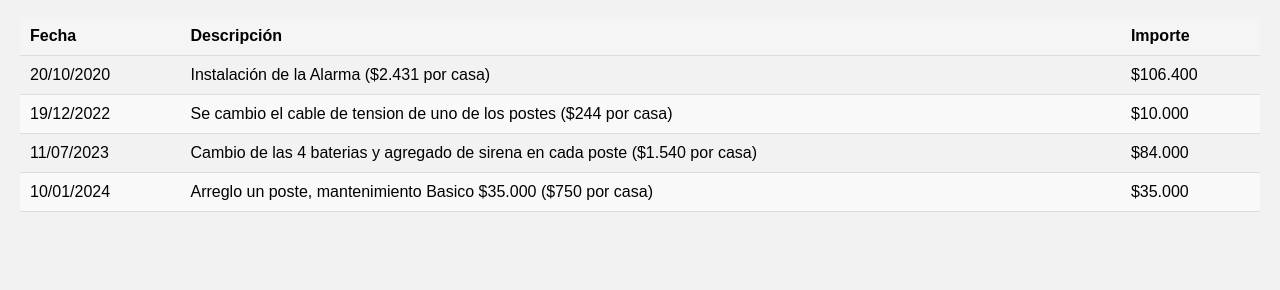
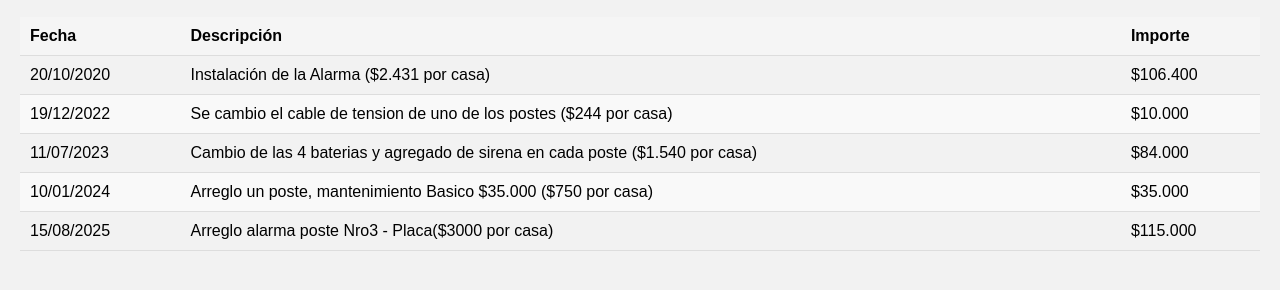
Before and after one commit to jabasilico/Alarma115, a plain HTML site: page log.html in a window 1280 px wide. Shown: the part 124-414 px from the top of the page. Drawn offline with Linux system fonts and the light colour scheme.

Commit message:
Add files via upload

```diff
--- a/log.html
+++ b/log.html
@@ -44,6 +44,11 @@
         <td>Arreglo un poste, mantenimiento Basico $35.000 ($750 por casa)</td>
         <td>$35.000</td>
       </tr>
+      <tr>
+        <td>15/08/2025</td>
+        <td>Arreglo alarma poste Nro3 - Placa($3000 por casa)</td>
+        <td>$115.000</td>
+      </tr>
     </tbody>
   </table>
 
```
